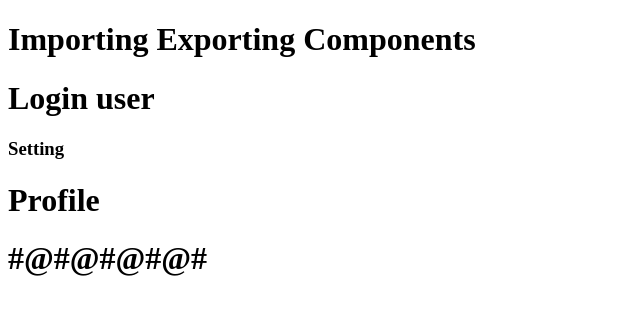
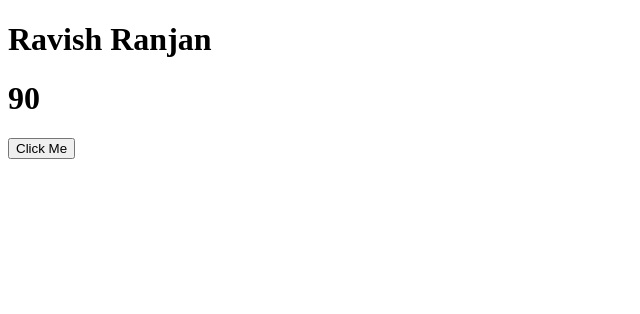
Before and after one commit to ravishranjan1/LearnReactJS, a React (Vite) app in the folder Learn_ReactJS/: page / in a window 1280 px wide. Shown: the top 314 px of the page, without its empty margins (0-640 px from the left). Built offline with nearby package versions, Linux system fonts and the light colour scheme.

Commit message:
Writing in jsx

```diff
--- a/Learn_ReactJS/src/App.jsx
+++ b/Learn_ReactJS/src/App.jsx
@@ -1,14 +1,13 @@
-import Login,{Profile,Setting,UserKey} from './UseComponents'
-
 function App(){
+  const name = "Ravish Ranjan";
+  let a =10;
+  let b = 50;
   return(
-    <div>
-      <h1>Importing Exporting Components</h1>
-      <Login />
-      <Setting/>
-      <Profile />
-      <h1>{UserKey}</h1>
-    </div>
+    <>
+      <h1>{name}</h1>
+      <h1>{a+b+30}</h1>
+      <button onClick={()=>alert("Hello")}>Click Me</button>
+    </>
   )
 }
 
```
